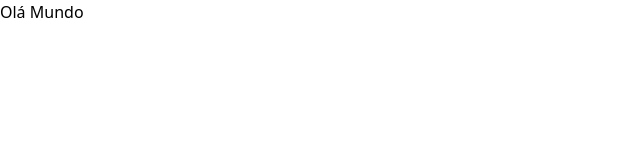
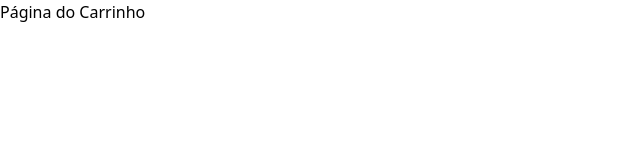
Before and after one commit to DorigonBruno/Pet-Dev, a React (Vite) app: page /products/1 in a window 1280 px wide. Shown: the top 160 px of the page, without its empty margins (0-640 px from the left). Built offline with nearby package versions, Linux system fonts and the light colour scheme.

Commit message:
build routes

```diff
--- a/src/App.tsx
+++ b/src/App.tsx
@@ -1,5 +1,27 @@
-const App = () => {
-  return <div>Olá Mundo</div>;
-};
+import { createBrowserRouter } from "react-router";
+import Layout from "./pages/layout";
+import Home from "./pages/home";
+import Products from "./pages/products";
+import NotFound from "./pages/notFound";
 
-export default App;
+const router = createBrowserRouter([
+  {
+    element: <Layout />,
+    children: [
+      {
+        path: "/",
+        element: <Home />,
+      },
+      {
+        path: "/products/:id",
+        element: <Products />,
+      },
+      {
+        path: "*",
+        element: <NotFound />,
+      },
+    ],
+  },
+]);
+
+export default router;
--- a/src/main.tsx
+++ b/src/main.tsx
@@ -1,9 +1,10 @@
 import { createRoot } from "react-dom/client";
 import "./index.css";
-import App from "./App.tsx";
+import router from "./App.tsx";
+import { RouterProvider } from "react-router";
 
 createRoot(document.getElementById("root")!).render(
   <>
-    <App />
+    <RouterProvider router={router} />
   </>
 );
--- /dev/null
+++ b/src/pages/home/index.tsx
@@ -0,0 +1,6 @@
+
+const Home = () => {
+  return <div>Página Home</div>;
+};
+
+export default Home;
--- /dev/null
+++ b/src/pages/layout/index.tsx
@@ -0,0 +1,11 @@
+import { Outlet } from "react-router";
+
+const Layout = () => {
+  return (
+    <>
+      <Outlet />
+    </>
+  );
+};
+
+export default Layout;
--- /dev/null
+++ b/src/pages/notFound/index.tsx
@@ -0,0 +1,14 @@
+import { Link } from "react-router";
+
+const NotFound = () => {
+  return (
+    <div>
+      <h1>404</h1>
+      <p>Página não Encontrada</p>
+
+      <Link to={"/"}>Acessar Produtos</Link>
+    </div>
+  );
+};
+
+export default NotFound;
--- /dev/null
+++ b/src/pages/products/index.tsx
@@ -0,0 +1,5 @@
+const Products = () => {
+  return <div>Página do Carrinho</div>;
+};
+
+export default Products;
```
